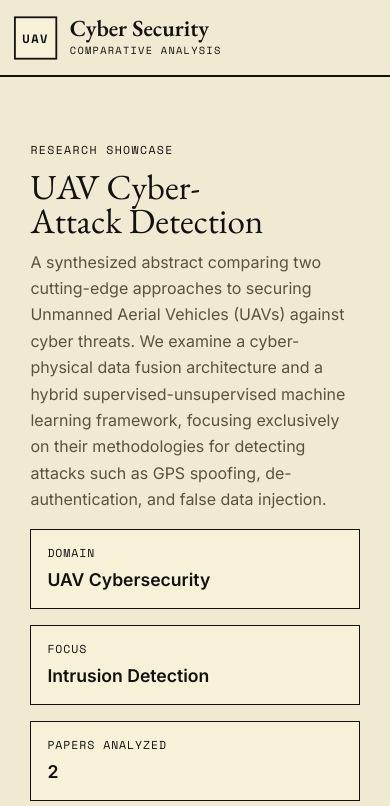
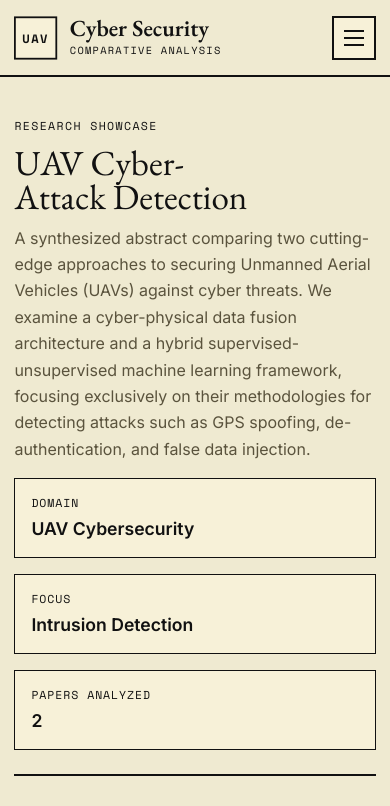
Before and after one commit to schrodingerspet/be-docs, a Next.js app: page /be-docs/ in a window 390 px wide. Shown: the top 806 px of the page. Built offline with nearby package versions, Linux system fonts and the light colour scheme.

Commit message:
fix: implement responsive mobile nav and remove conflicting layout wrappers on home page

```diff
--- a/src/app/page.tsx
+++ b/src/app/page.tsx
@@ -6,8 +6,7 @@ import { Conclusion } from "@/components/showcase/Conclusion";
 
 export default function Home() {
   return (
-    <div className="flex flex-col min-h-screen">
-      <main className="content-area container mx-auto px-4 sm:px-6 lg:px-8 py-12 flex-1">
+    <div className="page-shell">
         <PageHeader
           title="UAV Cyber-Attack Detection"
           eyebrow="Research Showcase"
@@ -22,7 +21,6 @@ export default function Home() {
         <MethodologyB />
         <ComparativeAnalysis />
         <Conclusion />
-      </main>
     </div>
   );
 }
--- a/src/components/layout/Navbar.tsx
+++ b/src/components/layout/Navbar.tsx
@@ -1,31 +1,73 @@
+"use client";
+
 import Link from "next/link";
+import { useState } from "react";
+import { usePathname } from "next/navigation";
 
 export function Navbar() {
+  const [isOpen, setIsOpen] = useState(false);
+  const pathname = usePathname();
+
+  const toggleNav = () => setIsOpen(!isOpen);
+  const closeNav = () => setIsOpen(false);
+
   return (
     <header className="topbar">
       <div className="topbar__inner">
-        <Link href="/" className="brand-lockup">
+        <Link href="/" className="brand-lockup" onClick={closeNav}>
           <div className="brand-mark">UAV</div>
           <div className="brand-copy">
             <strong>Cyber Security</strong>
             <span>Comparative Analysis</span>
           </div>
         </Link>
-        <nav className="topbar__nav">
-          <Link href="/paper-1" className="topbar__link">
+
+        <button
+          className={`hamburger ${isOpen ? 'hamburger--active' : ''}`}
+          onClick={toggleNav}
+          aria-label="Toggle menu"
+          aria-expanded={isOpen}
+        >
+          <span className="hamburger__line"></span>
+          <span className="hamburger__line"></span>
+          <span className="hamburger__line"></span>
+        </button>
+
+        <nav className={`topbar__nav ${isOpen ? 'topbar__nav--open' : ''}`}>
+          <Link
+            href="/paper-1"
+            className={`topbar__link ${pathname === '/paper-1' ? 'topbar__link--active' : ''}`}
+            onClick={closeNav}
+          >
             Paper 1
           </Link>
-          <Link href="/paper-2" className="topbar__link">
+          <Link
+            href="/paper-2"
+            className={`topbar__link ${pathname === '/paper-2' ? 'topbar__link--active' : ''}`}
+            onClick={closeNav}
+          >
             Paper 2
           </Link>
-          <Link href="/comparison" className="topbar__link">
+          <Link
+            href="/comparison"
+            className={`topbar__link ${pathname === '/comparison' ? 'topbar__link--active' : ''}`}
+            onClick={closeNav}
+          >
             Comparison
           </Link>
-          <Link href="/summary" className="topbar__link">
+          <Link
+            href="/summary"
+            className={`topbar__link ${pathname === '/summary' ? 'topbar__link--active' : ''}`}
+            onClick={closeNav}
+          >
             Summary
           </Link>
         </nav>
       </div>
+
+      {isOpen && (
+        <div className="nav-overlay" onClick={closeNav} aria-hidden="true"></div>
+      )}
     </header>
   );
 }
```
